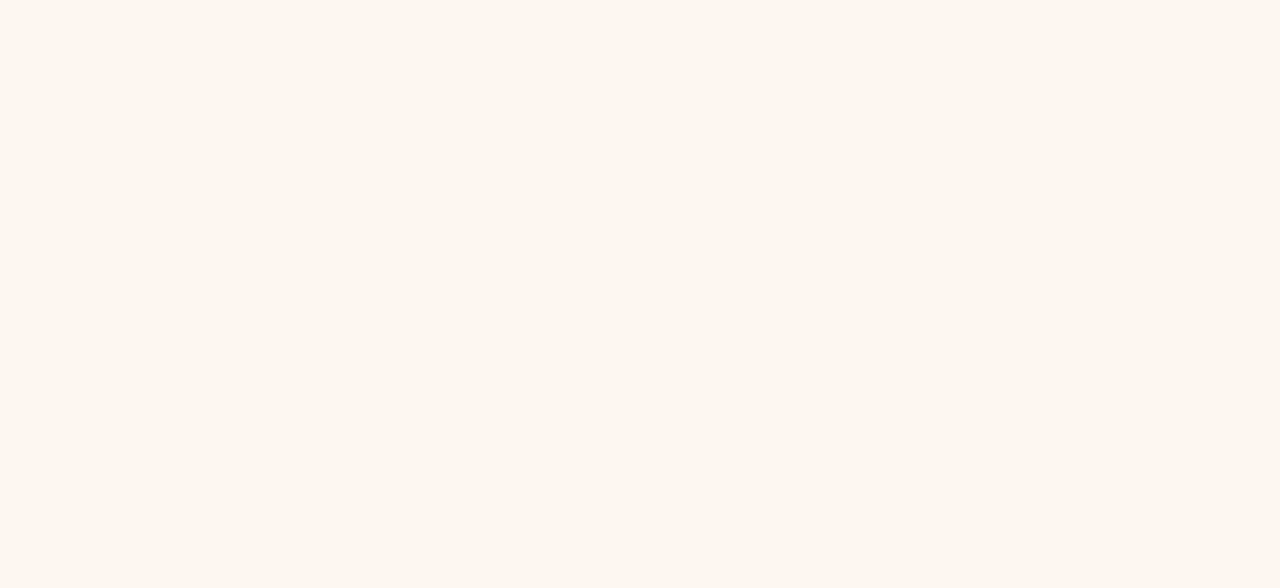
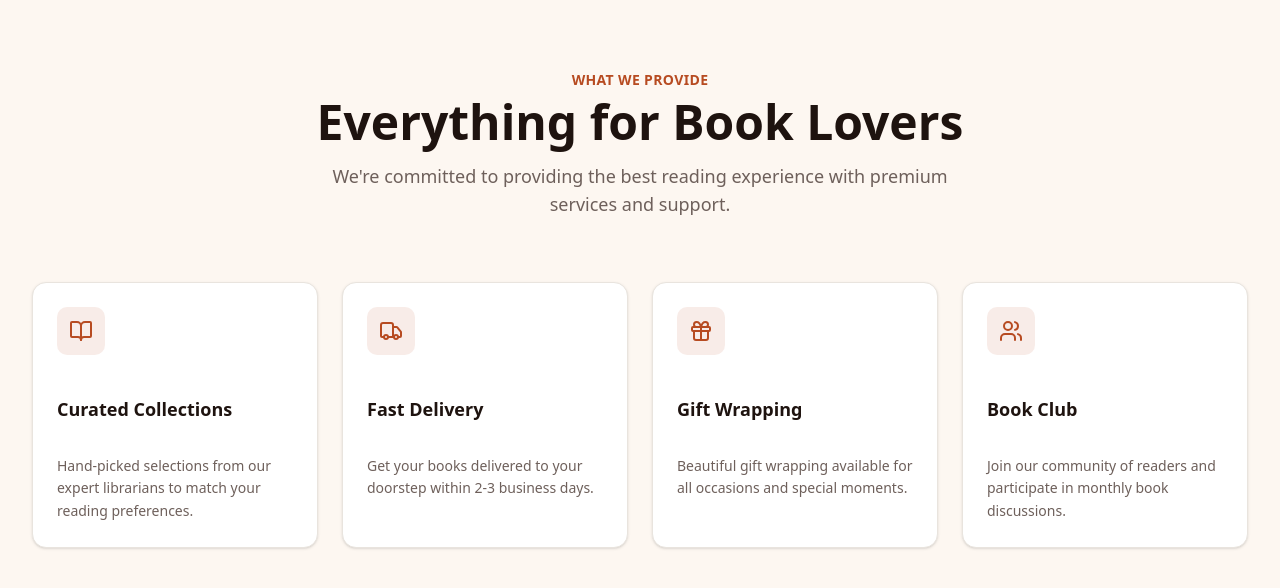
Before and after one commit to gaznafis007/BookHeaven, a Next.js app in the folder bookshop-frontend/: page / in a window 1280 px wide. Shown: the part 820-1408 px from the top of the page. Before the commit the page ends 800 px from the top, so only its background shows below. Built offline with nearby package versions, Linux system fonts and the light colour scheme.

Commit message:
feat: add services

```diff
--- a/bookshop-frontend/src/app/page.tsx
+++ b/bookshop-frontend/src/app/page.tsx
@@ -1,5 +1,6 @@
 import { Hero } from "@/components/custom/Hero";
 import { Navbar } from "@/components/custom/Navbar";
+import { Services } from "@/components/custom/Services";
 import Image from "next/image";
 
 export default function Home() {
@@ -7,6 +8,7 @@ export default function Home() {
     <main className="min-h-screen">
       <Navbar />
       <Hero />
+      <Services />
     </main>
   );
 }
--- /dev/null
+++ b/bookshop-frontend/src/components/custom/Services.tsx
@@ -0,0 +1,75 @@
+import { Card } from "@/components/ui/card";
+import { BookOpen, Truck, Gift, Users } from "lucide-react";
+
+export function Services() {
+  const services = [
+    {
+      icon: BookOpen,
+      title: "Curated Collections",
+      description:
+        "Hand-picked selections from our expert librarians to match your reading preferences.",
+    },
+    {
+      icon: Truck,
+      title: "Fast Delivery",
+      description:
+        "Get your books delivered to your doorstep within 2-3 business days.",
+    },
+    {
+      icon: Gift,
+      title: "Gift Wrapping",
+      description:
+        "Beautiful gift wrapping available for all occasions and special moments.",
+    },
+    {
+      icon: Users,
+      title: "Book Club",
+      description:
+        "Join our community of readers and participate in monthly book discussions.",
+    },
+  ];
+
+  return (
+    <section
+      id="services"
+      className="py-20 md:py-32 px-4 sm:px-6 lg:px-8 bg-background"
+    >
+      <div className="max-w-7xl mx-auto">
+        <div className="text-center mb-16">
+          <p className="text-primary font-semibold text-sm uppercase tracking-wide mb-2">
+            What We Provide
+          </p>
+          <h2 className="text-3xl md:text-4xl lg:text-5xl font-bold text-foreground mb-4">
+            Everything for Book Lovers
+          </h2>
+          <p className="text-lg text-muted-foreground max-w-2xl mx-auto">
+            We're committed to providing the best reading experience with
+            premium services and support.
+          </p>
+        </div>
+
+        <div className="grid md:grid-cols-2 lg:grid-cols-4 gap-6">
+          {services.map((service, index) => {
+            const Icon = service.icon;
+            return (
+              <Card
+                key={index}
+                className="p-6 hover:shadow-lg transition-shadow bg-card border-border"
+              >
+                <div className="w-12 h-12 bg-primary/10 rounded-lg flex items-center justify-center mb-4">
+                  <Icon className="w-6 h-6 text-primary" />
+                </div>
+                <h3 className="text-lg font-semibold text-foreground mb-2">
+                  {service.title}
+                </h3>
+                <p className="text-muted-foreground text-sm leading-relaxed">
+                  {service.description}
+                </p>
+              </Card>
+            );
+          })}
+        </div>
+      </div>
+    </section>
+  );
+}
--- /dev/null
+++ b/bookshop-frontend/src/components/ui/card.tsx
@@ -0,0 +1,92 @@
+import * as React from "react"
+
+import { cn } from "@/lib/utils"
+
+function Card({ className, ...props }: React.ComponentProps<"div">) {
+  return (
+    <div
+      data-slot="card"
+      className={cn(
+        "bg-card text-card-foreground flex flex-col gap-6 rounded-xl border py-6 shadow-sm",
+        className
+      )}
+      {...props}
+    />
+  )
+}
+
+function CardHeader({ className, ...props }: React.ComponentProps<"div">) {
+  return (
+    <div
+      data-slot="card-header"
+      className={cn(
+        "@container/card-header grid auto-rows-min grid-rows-[auto_auto] items-start gap-2 px-6 has-data-[slot=card-action]:grid-cols-[1fr_auto] [.border-b]:pb-6",
+        className
+      )}
+      {...props}
+    />
+  )
+}
+
+function CardTitle({ className, ...props }: React.ComponentProps<"div">) {
+  return (
+    <div
+      data-slot="card-title"
+      className={cn("leading-none font-semibold", className)}
+      {...props}
+    />
+  )
+}
+
+function CardDescription({ className, ...props }: React.ComponentProps<"div">) {
+  return (
+    <div
+      data-slot="card-description"
+      className={cn("text-muted-foreground text-sm", className)}
+      {...props}
+    />
+  )
+}
+
+function CardAction({ className, ...props }: React.ComponentProps<"div">) {
+  return (
+    <div
+      data-slot="card-action"
+      className={cn(
+        "col-start-2 row-span-2 row-start-1 self-start justify-self-end",
+        className
+      )}
+      {...props}
+    />
+  )
+}
+
+function CardContent({ className, ...props }: React.ComponentProps<"div">) {
+  return (
+    <div
+      data-slot="card-content"
+      className={cn("px-6", className)}
+      {...props}
+    />
+  )
+}
+
+function CardFooter({ className, ...props }: React.ComponentProps<"div">) {
+  return (
+    <div
+      data-slot="card-footer"
+      className={cn("flex items-center px-6 [.border-t]:pt-6", className)}
+      {...props}
+    />
+  )
+}
+
+export {
+  Card,
+  CardHeader,
+  CardFooter,
+  CardTitle,
+  CardAction,
+  CardDescription,
+  CardContent,
+}
```
